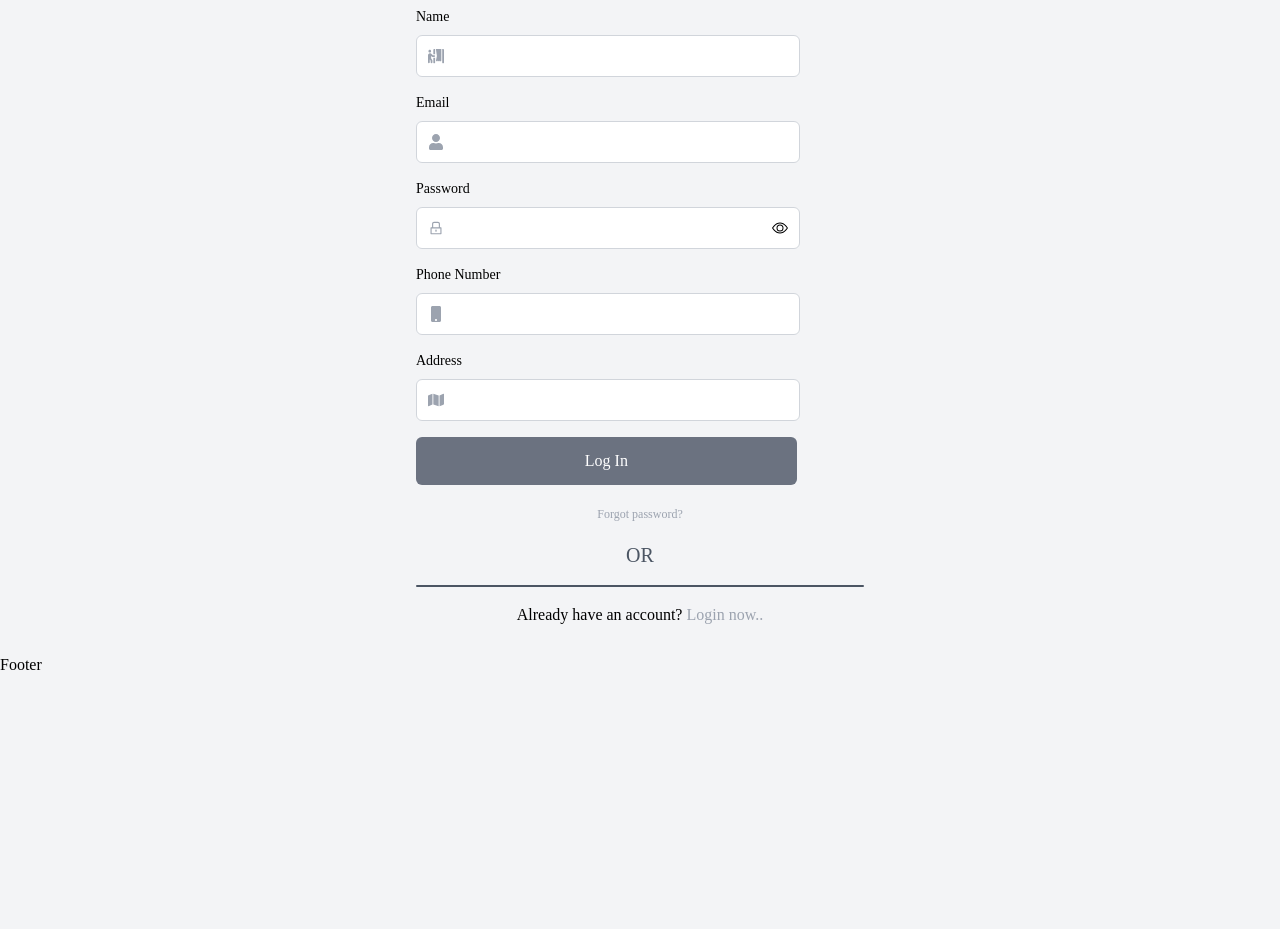
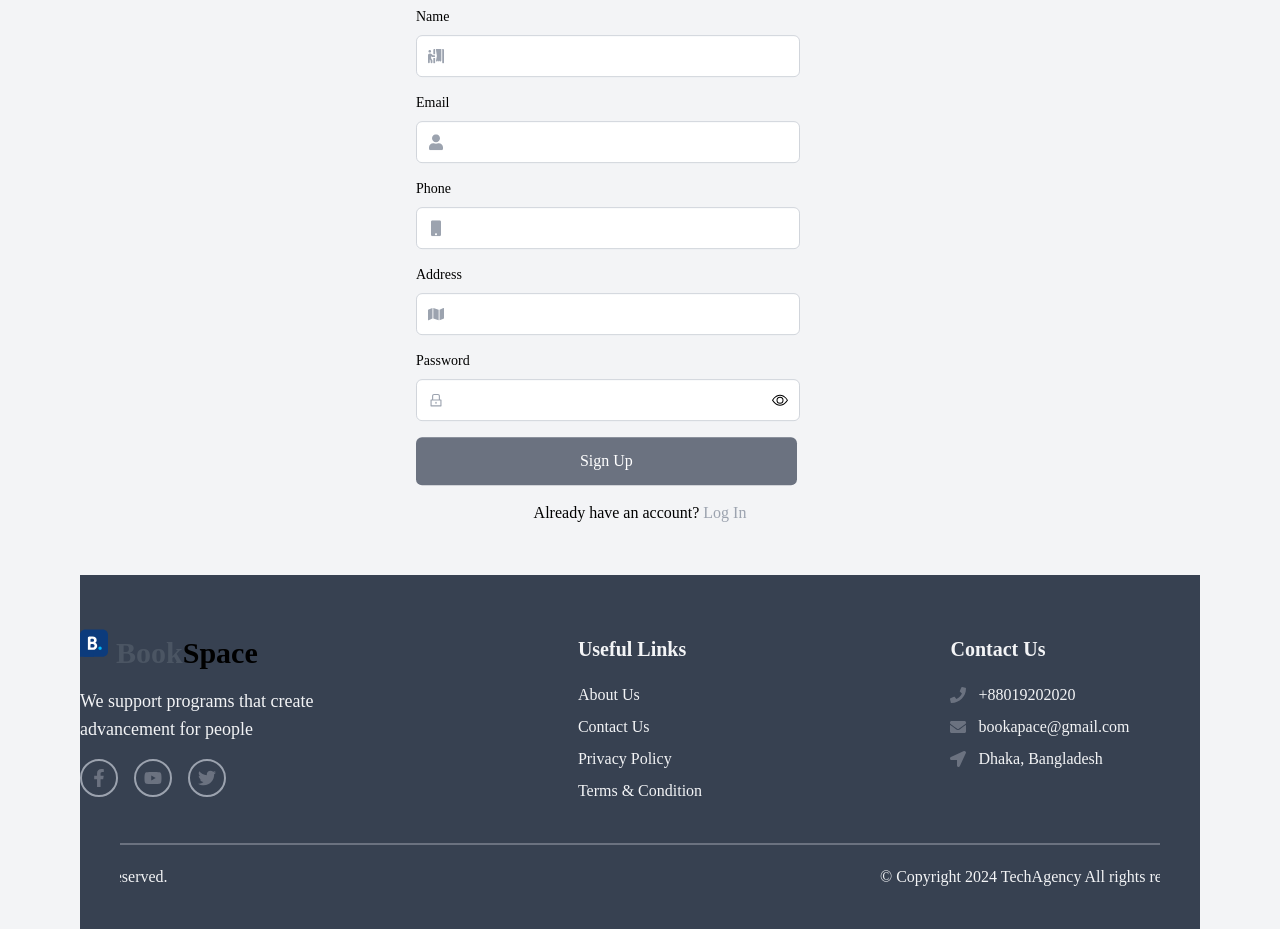
Before and after one commit to NOMAN1802/Meeting-Room-Client, a React (Vite) app: page /register in a window 1280 px wide. Shown: the part 248-1177 px from the top of the page. Before the commit the page ends 925 px from the top, so only its background shows below. Built offline with nearby package versions, Linux system fonts and the light colour scheme; no server answers.

Commit message:
footer and login partial done

```diff
--- a/package.json
+++ b/package.json
@@ -22,6 +22,7 @@
     "npm": "^10.8.2",
     "react": "^18.3.1",
     "react-dom": "^18.3.1",
+    "react-fast-marquee": "^1.6.5",
     "react-hook-form": "^7.53.0",
     "react-icons": "^5.3.0",
     "react-redux": "^9.1.2",
--- a/src/components/Footer/Footer.tsx
+++ b/src/components/Footer/Footer.tsx
@@ -1,8 +1,81 @@
+import { FaEnvelope, FaFacebookF, FaLocationArrow, FaPhone, FaTwitter, FaYoutube } from 'react-icons/fa';
+import { Link } from 'react-router-dom';
+import Container from '../Container/Container';
+import { motion } from 'framer-motion';
+import Marquee from 'react-fast-marquee';
+
 const Footer = () => {
     return (
-        <div>
-            <h1>Footer</h1>
+        <Container>
+            <div className='bg-gray-700 text-gray-100  mt-10 py-10'>
+            <div className='max-w-screen-xl md:mx-auto mx-10 py-5 grid grid-cols-1 md:grid-cols-3 md:justify-items-center gap-10 md:gap-20'>
+                <div>
+                <Link to='/' className='flex-grow flex justify-center lg:justify-start gap-2'>
+          <motion.img
+          initial={{ y: 0 }}
+          animate={{ y: [0, -10, 0] }}
+          transition={{ repeat: Infinity, duration: 2, ease: "easeInOut", delay:  0.5 }}
+          src="/bookingcom.svg" height={28} width={28} alt="" />
+            <h2 className='text-3xl font-bold text-black'>
+              <span className='text-gray-600'>Book</span>Space
+            </h2>
+          </Link>
+                    <p className='my-4 text-lg'>We support programs that create advancement for people</p>
+                    <div className='text-lg flex gap-4'>
+                        <div className='p-2 border-2 rounded-full border-gray-400 text-gray-500 hover:bg-gray-400 hover:text-gray-100 '>
+                            <FaFacebookF className='' />
+                        </div>
+                        <div className='p-2 border-2 rounded-full border-gray-400 text-gray-500 hover:bg-gray-400 hover:text-gray-100 '>
+                            <FaYoutube />
+                        </div>
+                        <div className='p-2 border-2 rounded-full border-gray-400 text-gray-500 hover:bg-gray-400 hover:text-gray-100 '>
+                            <FaTwitter />
+                        </div>
+                    </div>
+                </div>
+                <div>
+                    <h1 className='text-xl font-semibold mb-5'>Useful Links</h1>
+                    <div className='flex flex-col gap-2'>
+                        <Link to="/about-us">
+                            <h1>About Us</h1>
+                        </Link>
+                        <Link to="/contact-us">
+                            <h1>Contact Us</h1>
+                        </Link>
+                        <Link to="/">
+                            <h1>Privacy Policy</h1>
+                        </Link>
+                        <Link to="/">
+                            <h1>Terms & Condition</h1>
+                        </Link>
+                    </div>
+                </div>
+                <div>
+                    <h1 className='text-xl font-semibold mb-5'>Contact Us</h1>
+                    <div className='flex flex-col gap-2'>
+                        <div className='flex items-center gap-3'>
+                            <FaPhone className='text-gray-500' /> <h1>+88019202020</h1>
+                        </div>
+                        <div className='flex items-center gap-3'>
+                            <FaEnvelope className='text-gray-500' /> <h1>bookapace@gmail.com</h1>
+                        </div>
+                        <div className='flex items-center gap-3'>
+                            <FaLocationArrow className='text-gray-500' /> <h1>Dhaka, Bangladesh</h1>
+                        </div>
+                    </div>
+                </div>
+            </div>
+            <div  className='text-center mt-5 border-t-2 mx-10 border-gray-500'>
+                <Marquee>
+                <h1
+                className='mt-5'>
+                    &copy; Copyright 2024 TechAgency All rights reserved.
+                </h1>
+                </Marquee>
+
+            </div>
         </div>
+        </Container>
     );
 };
 
--- a/src/pages/Login/Login.tsx
+++ b/src/pages/Login/Login.tsx
@@ -1,22 +1,48 @@
 import React, { useState } from "react";
+import { useForm, SubmitHandler } from "react-hook-form";
 import { BsEye, BsEyeSlash } from "react-icons/bs";
-import { FaUser } from 'react-icons/fa';
-import { AiOutlineLock } from 'react-icons/ai';
-import { Link, useLocation, useNavigate } from 'react-router-dom';
-import { motion } from 'framer-motion';
+import { FaUser } from "react-icons/fa";
+import { AiOutlineLock } from "react-icons/ai";
+import { Link, useLocation, useNavigate } from "react-router-dom";
+import { motion } from "framer-motion";
 import Container from "../../components/Container/Container";
 import PageTitle from "../../components/PageTitle/PageTitle";
+import { useAppDispatch } from "../../redux/hooks";
+import { useLoginMutation } from "../../redux/api/auth/authApi";
+import { setUser, TUser } from "../../redux/features/authSlice";
+import { toast } from "sonner";
+import { verifyToken } from "../../utils/verifyToken";
+
+
+type FormValues = {
+  email: string;
+  password: string;
+};
 
 const Login: React.FC = () => {
   const [viewPassword, setViewPassword] = useState(false);
   const navigate = useNavigate();
   const location = useLocation();
   const from = location?.state?.pathname || "/";
+  const dispatch = useAppDispatch();
 
-  const handleSubmit = (e: React.FormEvent) => {
-    e.preventDefault();
+  const { register, handleSubmit, formState: { errors } } = useForm<FormValues>();
+
+  const [login] = useLoginMutation();
+
+  const onSubmit = async (data: FieldValues) => {
+    const toastId = toast.loading("Logging in...");
+
+    try {
+      const res = await login(data).unwrap();
+      const user = jwtDecode(res.data.accessToken) as any;
+      dispatch(setUser({ user, token: res.data.accessToken }));
+      toast.success("Logged in successfully", { id: toastId });
       navigate(from, { replace: true });
+    } catch (err) {
+      toast.error("Something went wrong", { id: toastId });
     }
+  };
 
   const handleViewPassword = () => {
     setViewPassword(!viewPassword);
@@ -24,43 +50,36 @@ const Login: React.FC = () => {
 
   return (
     <Container>
-        <PageTitle heading="Sign In" subHeading="Please Sign In to continue...."/>
-
-        <div className='p-auto m-auto max-w-screen-xl md:flex justify-center items-center my-4'>
-
-
-
+      <PageTitle heading="Sign In" subHeading="Please Sign In to continue...." />
+      <div className="p-auto m-auto max-w-screen-xl md:flex justify-center items-center my-4">
         <motion.form
           initial={{ y: 0 }}
           animate={{ y: [0, -10, 0] }}
           transition={{ repeat: Infinity, duration: 2, ease: "easeInOut", delay: 0.5 }}
           className="space-y-4 max-w-md w-full"
-    onSubmit={handleSubmit}
+          onSubmit={handleSubmit(onSubmit)}
         >
           <div className="flex flex-col items-start relative">
-      <label className='text-sm mb-2' htmlFor="email">Email</label>
+            <label className="text-sm mb-2" htmlFor="email">Email</label>
             <div className="relative">
               <FaUser className="absolute left-3 top-1/2 transform -translate-y-1/2 text-gray-400" />
               <input
-          type='email'
-          id='email'
-          // value={email}
-        //   onChange={(e) => dispatch(setName(e.target.value))}
+                type="email"
+                id="email"
+                {...register("email", { required: "Email is required" })}
                 className="w-96 rounded-md pl-10 py-2 border border-gray-300"
-          required
               />
+              {errors.email && <p className="text-red-500 text-xs mt-1">{errors.email.message}</p>}
             </div>
           </div>
 
           <div className="flex flex-col items-start relative">
-      <label className='text-sm mb-2' htmlFor="password">Password</label>
+            <label className="text-sm mb-2" htmlFor="password">Password</label>
             <div className="relative">
               <input
-          type={viewPassword ? 'text' : 'password'}
+                type={viewPassword ? "text" : "password"}
                 id="password"
-
-        // value={password}
-        // onChange={(e) => dispatch(setPassword(e.target.value))}
+                {...register("password", { required: "Password is required" })}
                 className="w-96 rounded-md pl-10 pr-12 py-2 border border-gray-300"
               />
               <div
@@ -70,24 +89,24 @@ const Login: React.FC = () => {
                 {viewPassword ? <BsEyeSlash /> : <BsEye />}
               </div>
               <AiOutlineLock className="absolute left-3 top-1/2 transform -translate-y-1/2 text-gray-400" />
+              {errors.password && <p className="text-red-500 text-xs mt-1">{errors.password.message}</p>}
             </div>
           </div>
 
           <div>
-      <button type="submit" className='bg-gray-500 w-[85%] rounded-md py-3 text-white'>
+            <button type="submit" className="bg-gray-500 w-[85%] rounded-md py-3 text-white">
               Log In
             </button>
           </div>
 
-    <div className='text-center'>
-      <button className='text-xs hover:underline hover:text-rose-500 text-gray-400'>
+          <div className="text-center">
+            <button className="text-xs hover:underline hover:text-rose-500 text-gray-400">
               Forgot password?
             </button>
-      <p className='text-xl text-gray-600 my-4'>OR</p>
-      <p className="border border-x-4 border-gray-600 space-y-2 rounded-md"></p>
-      <Link to='/register'>
-        <p className='mt-4 text-center'>
-          Not registered?{' '}
+            <p className="text-xl text-gray-600 my-4">OR</p>
+            <Link to="/register">
+              <p className="mt-4 text-center">
+                Not registered?{" "}
                 <span className="text-gray-400 hover:underline cursor-pointer">
                   Create an account
                 </span>
@@ -96,11 +115,7 @@ const Login: React.FC = () => {
           </div>
         </motion.form>
       </div>
-
     </Container>
-
-
-
   );
 };
 
--- a/src/pages/Register/Register.tsx
+++ b/src/pages/Register/Register.tsx
@@ -1,41 +1,50 @@
 import React, { useState } from "react";
 import { BsEye, BsEyeSlash } from "react-icons/bs";
-import { FaMap, FaMobile, FaPersonBooth, FaUser } from 'react-icons/fa';
-import { AiOutlineLock } from 'react-icons/ai';
-import { Link, useLocation, useNavigate } from 'react-router-dom';
-import { motion } from 'framer-motion';
+import { FaMap, FaMobile, FaPersonBooth, FaUser } from "react-icons/fa";
+import { AiOutlineLock } from "react-icons/ai";
+import { Link, useLocation, useNavigate } from "react-router-dom";
+import { motion } from "framer-motion";
 import Container from "../../components/Container/Container";
 import PageTitle from "../../components/PageTitle/PageTitle";
+import { useRegisterMutation } from "../../redux/api/auth/authApi";
+import { useAppDispatch } from "../../redux/hooks";
+import { setUser } from "../../redux/features/authSlice";
+import { toast } from "sonner";
 
-
-const Register = () => {
-
+const Register: React.FC = () => {
   const [viewPassword, setViewPassword] = useState(false);
   const navigate = useNavigate();
   const location = useLocation();
   const from = location?.state?.pathname || "/";
+  const dispatch = useAppDispatch();
 
-    const handleSubmit = async (e: React.FormEvent) =>{
+  const [register, { data }] = useRegisterMutation();
+
+  const handleSubmit = async (e: React.FormEvent) => {
     e.preventDefault();
 
-    //    const user =  await signUp({name , email, password,phone,address
+    const userInfo = {
+      // Your form values go here
+      // name, email, password, phone, address
+    };
 
+    const { data } = await register(userInfo);
+    const { token } = data?.data;
+    const user = jwtDecode(token) as TUser;
+
+    dispatch(setUser({ user, token }));
+    toast.success("User registered successfully");
     navigate(from, { replace: true });
-
-        // console.log('our input', user)
-    }
+  };
 
   const handleViewPassword = () => {
     setViewPassword(!viewPassword);
   };
+
   return (
     <Container>
-        <PageTitle heading="Sign Up" subHeading="Please Sign Up to continue...."/>
-
-        <div className='p-auto m-auto max-w-screen-xl md:flex justify-center items-center my-4'>
-
-
-
+      <PageTitle heading="Sign Up" subHeading="Please Sign Up to continue...." />
+      <div className="p-auto m-auto max-w-screen-xl md:flex justify-center items-center my-4">
         <motion.form
           initial={{ y: 0 }}
           animate={{ y: [0, -10, 0] }}
@@ -43,30 +52,13 @@ const Register = () => {
           className="space-y-4 max-w-md w-full"
           onSubmit={handleSubmit}
         >
-
           <div className="flex flex-col items-start relative">
-      <label className='text-sm mb-2' htmlFor="name">Name</label>
+            <label className="text-sm mb-2" htmlFor="name">Name</label>
             <div className="relative">
               <FaPersonBooth className="absolute left-3 top-1/2 transform -translate-y-1/2 text-gray-400" />
               <input
-          type='text'
-          id='name'
-          // value={ name as unknown as string}
-            //   onChange={(e)=>dispatch(setName(e.target.value))}
-          className="w-96 rounded-md pl-10 py-2 border border-gray-300"
-          required
-        />
-      </div>
-    </div>
-    <div className="flex flex-col items-start relative">
-      <label className='text-sm mb-2' htmlFor="email">Email</label>
-      <div className="relative">
-        <FaUser className="absolute left-3 top-1/2 transform -translate-y-1/2 text-gray-400" />
-        <input
-          type='email'
-          id='email'
-          // value={email}
-            //   onChange={(e)=>dispatch(setEmail(e.target.value))}
+                type="text"
+                id="name"
                 className="w-96 rounded-md pl-10 py-2 border border-gray-300"
                 required
               />
@@ -74,14 +66,50 @@ const Register = () => {
           </div>
 
           <div className="flex flex-col items-start relative">
-      <label className='text-sm mb-2' htmlFor="password">Password</label>
+            <label className="text-sm mb-2" htmlFor="email">Email</label>
+            <div className="relative">
+              <FaUser className="absolute left-3 top-1/2 transform -translate-y-1/2 text-gray-400" />
+              <input
+                type="email"
+                id="email"
+                className="w-96 rounded-md pl-10 py-2 border border-gray-300"
+                required
+              />
+            </div>
+          </div>
+
+          <div className="flex flex-col items-start relative">
+            <label className="text-sm mb-2" htmlFor="phone">Phone</label>
+            <div className="relative">
+              <FaMobile className="absolute left-3 top-1/2 transform -translate-y-1/2 text-gray-400" />
+              <input
+                type="text"
+                id="phone"
+                className="w-96 rounded-md pl-10 py-2 border border-gray-300"
+                required
+              />
+            </div>
+          </div>
+
+          <div className="flex flex-col items-start relative">
+            <label className="text-sm mb-2" htmlFor="address">Address</label>
+            <div className="relative">
+              <FaMap className="absolute left-3 top-1/2 transform -translate-y-1/2 text-gray-400" />
+              <input
+                type="text"
+                id="address"
+                className="w-96 rounded-md pl-10 py-2 border border-gray-300"
+                required
+              />
+            </div>
+          </div>
+
+          <div className="flex flex-col items-start relative">
+            <label className="text-sm mb-2" htmlFor="password">Password</label>
             <div className="relative">
               <input
-          type={viewPassword ? 'text' : 'password'}
+                type={viewPassword ? "text" : "password"}
                 id="password"
-          // value={password}
-            //   onChange={(e)=>dispatch(setPassword(e.target.value))}
-              required
                 className="w-96 rounded-md pl-10 pr-12 py-2 border border-gray-300"
               />
               <div
@@ -94,62 +122,22 @@ const Register = () => {
             </div>
           </div>
 
-    <div className="flex flex-col items-start relative">
-      <label className='text-sm mb-2' htmlFor="phone">Phone Number</label>
-      <div className="relative">
-        <FaMobile className="absolute left-3 top-1/2 transform -translate-y-1/2 text-gray-400" />
-        <input
-          type='text'
-          id='phone'
-          // value={phone}
-            //   onChange={(e)=>dispatch(setPhone(e.target.value))}
-              required
-          className="w-96 rounded-md pl-10 py-2 border border-gray-300"
-
-        />
-      </div>
-    </div>
-
-
-    <div className="flex flex-col items-start relative">
-      <label className='text-sm mb-2' htmlFor="address">Address</label>
-      <div className="relative">
-        <FaMap className="absolute left-3 top-1/2 transform -translate-y-1/2 text-gray-400" />
-        <input
-          type='text'
-          id='address'
-          // value={address}
-            //   onChange={(e)=>dispatch(setAddress(e.target.value))}
-          className="w-96 rounded-md pl-10 py-2 border border-gray-300"
-          required
-        />
-      </div>
-    </div>
-
           <div>
-      <button type="submit" className='bg-gray-500 w-[85%] rounded-md py-3 text-white'>
-        Log In
+            <button type="submit" className="bg-gray-500 w-[85%] rounded-md py-3 text-white">
+              Sign Up
             </button>
           </div>
 
-    <div className='text-center'>
-      <button className='text-xs hover:underline hover:text-rose-500 text-gray-400'>
-        Forgot password?
-      </button>
-      <p className='text-xl text-gray-600 my-4'>OR</p>
-      <p className="border border-x-4 border-gray-600 space-y-2 rounded-md"></p>
-      <Link to='/login'>
-        <p className='mt-4 text-center'>
-          Already have an account?{' '}
-          <span className="text-gray-400 hover:underline cursor-pointer">
-            Login now..
-          </span>
+          <div className="text-center">
+            <p className="mt-4 text-center">
+              Already have an account?{" "}
+              <Link to="/login" className="text-gray-400 hover:underline">
+                Log In
+              </Link>
             </p>
-      </Link>
           </div>
         </motion.form>
       </div>
-
     </Container>
   );
 };
--- /dev/null
+++ b/src/redux/api/auth/authApi.ts
@@ -0,0 +1,46 @@
+import { baseApi } from "../baseApi";
+
+
+type LoginRequest = {
+  email: string;
+  password: string;
+};
+
+type RegisterRequest = {
+  name: string;
+  email: string;
+  password: string;
+  phone: string;
+  address: string;
+};
+
+type AuthResponse = {
+  data: {
+    token: string;
+  };
+};
+
+
+
+const authApi = baseApi.injectEndpoints({
+
+
+  endpoints: (builder) => ({
+    login: builder.mutation<AuthResponse, LoginRequest>({
+      query: (credentials) => ({
+        url: "login",
+        method: "POST",
+        body: credentials,
+      }),
+    }),
+    register: builder.mutation<AuthResponse, RegisterRequest>({
+      query: (newUser) => ({
+        url: "register",
+        method: "POST",
+        body: newUser,
+      }),
+    }),
+  }),
+});
+
+export const { useLoginMutation, useRegisterMutation } = authApi;
--- /dev/null
+++ b/src/redux/api/baseApi.ts
@@ -0,0 +1,21 @@
+import { createApi, fetchBaseQuery } from "@reduxjs/toolkit/query/react";
+import { RootState } from "../store";
+
+const baseQuery = fetchBaseQuery({
+  baseUrl: `${import.meta.env.VITE_SERVER_URL}/api`,
+  credentials: "include",
+  prepareHeaders: (headers, { getState }) => {
+    const token = (getState() as RootState).auth.token;
+
+    if (token) {
+      headers.set("authorization", `Bearer ${token}`);
+    }
+    return headers;
+  },
+});
+
+export const baseApi = createApi({
+  reducerPath: "baseApi",
+  baseQuery: baseQuery,
+  endpoints: () => ({}),
+});
--- /dev/null
+++ b/src/redux/features/authSlice.ts
@@ -0,0 +1,41 @@
+import { createSlice } from "@reduxjs/toolkit";
+import { RootState } from "../store";
+
+export type TUser = {
+  email: string;
+  phone: string;
+  role: string;
+  userId: string;
+};
+
+type TAuthState = {
+  user: null | TUser;
+  token: null | string;
+};
+
+const initialState: TAuthState = {
+  user: null,
+  token: null,
+};
+
+const authSlice = createSlice({
+  name: "auth",
+  initialState,
+  reducers: {
+    setUser: (state, action) => {
+      const { user, token } = action.payload;
+      state.user = user;
+      state.token = token;
+    },
+    logout: (state) => {
+      state.user = null;
+      state.token = null;
+    },
+  },
+});
+
+export const { setUser, logout } = authSlice.actions;
+export default authSlice.reducer;
+
+export const useCurrentToken = (state: RootState) => state.auth.token;
+export const useCurrentUser = (state: RootState) => state.auth.user;
--- a/src/redux/features/loginSlice.ts
+++ /dev/null
@@ -1,22 +0,0 @@
-import { createSlice, PayloadAction } from "@reduxjs/toolkit";
-
-const initialState = {
-  email: "",
-  password: "",
-};
-
-const loginSLice = createSlice({
-  name: "login",
-  initialState,
-  reducers: {
-    setEmail: (state, action: PayloadAction<string>) => {
-      state.email = action.payload;
-    },
-    setPassword: (state, action: PayloadAction<string>) => {
-      state.password = action.payload;
-    },
-  },
-});
-export const { setEmail, setPassword } = loginSLice.actions;
-
-export default loginSLice.reducer;
--- /dev/null
+++ b/src/utils/verifyToken.ts
@@ -0,0 +1,5 @@
+import {jwtDecode} from "jwt-decode"
+
+export const verifyToken = (token: string) =>{
+    return jwtDecode(token);
+}
```
Also changed, not shown: src/components/BannerText/BannerText.tsx (+5 -2 lines), src/main.tsx (+6 -1 lines), src/redux/store.ts (+33 -7 lines), 1 other file (tests, documents, lock files or other folders). Lines whose indentation alone changed are shown as unchanged.
